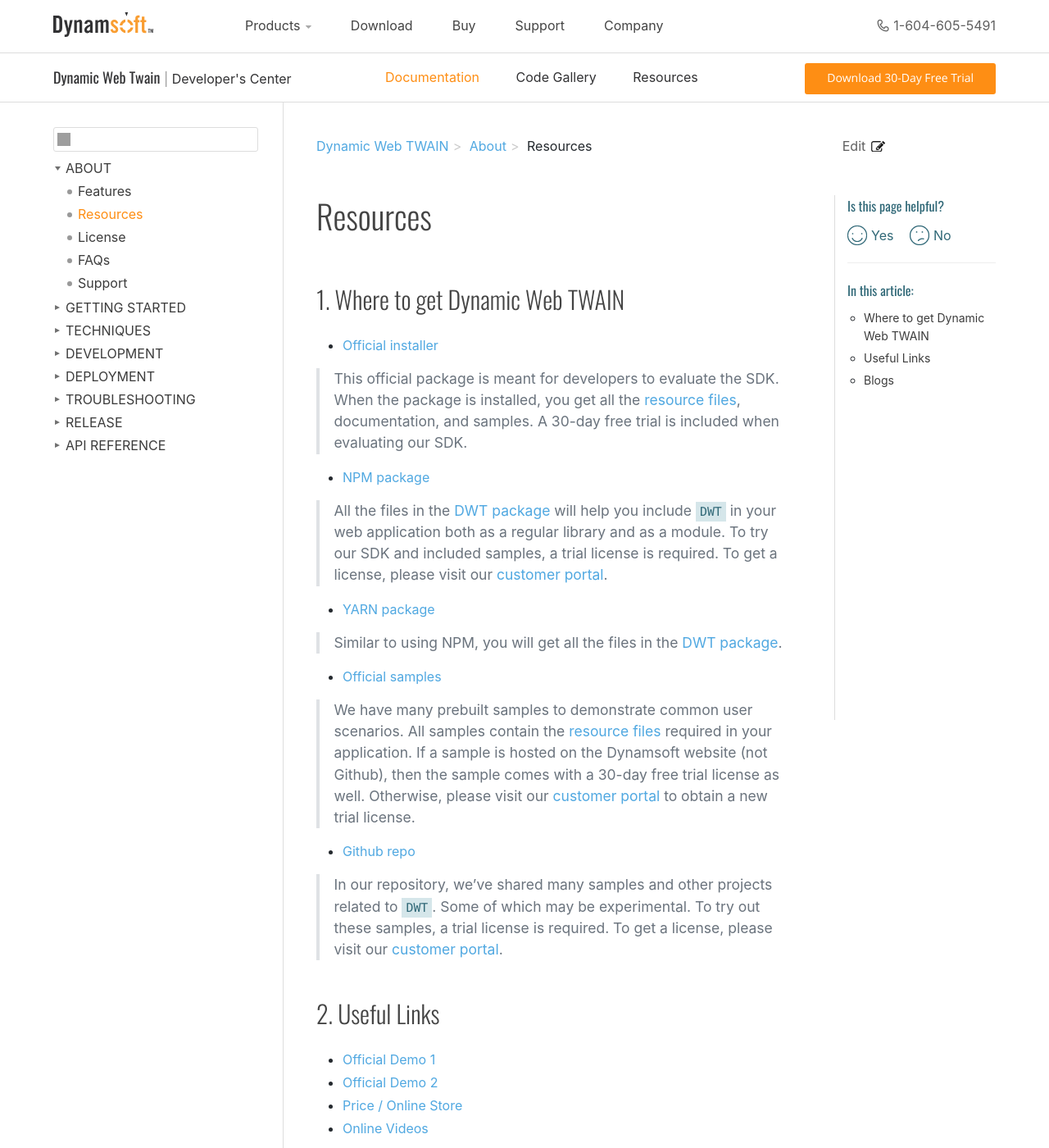
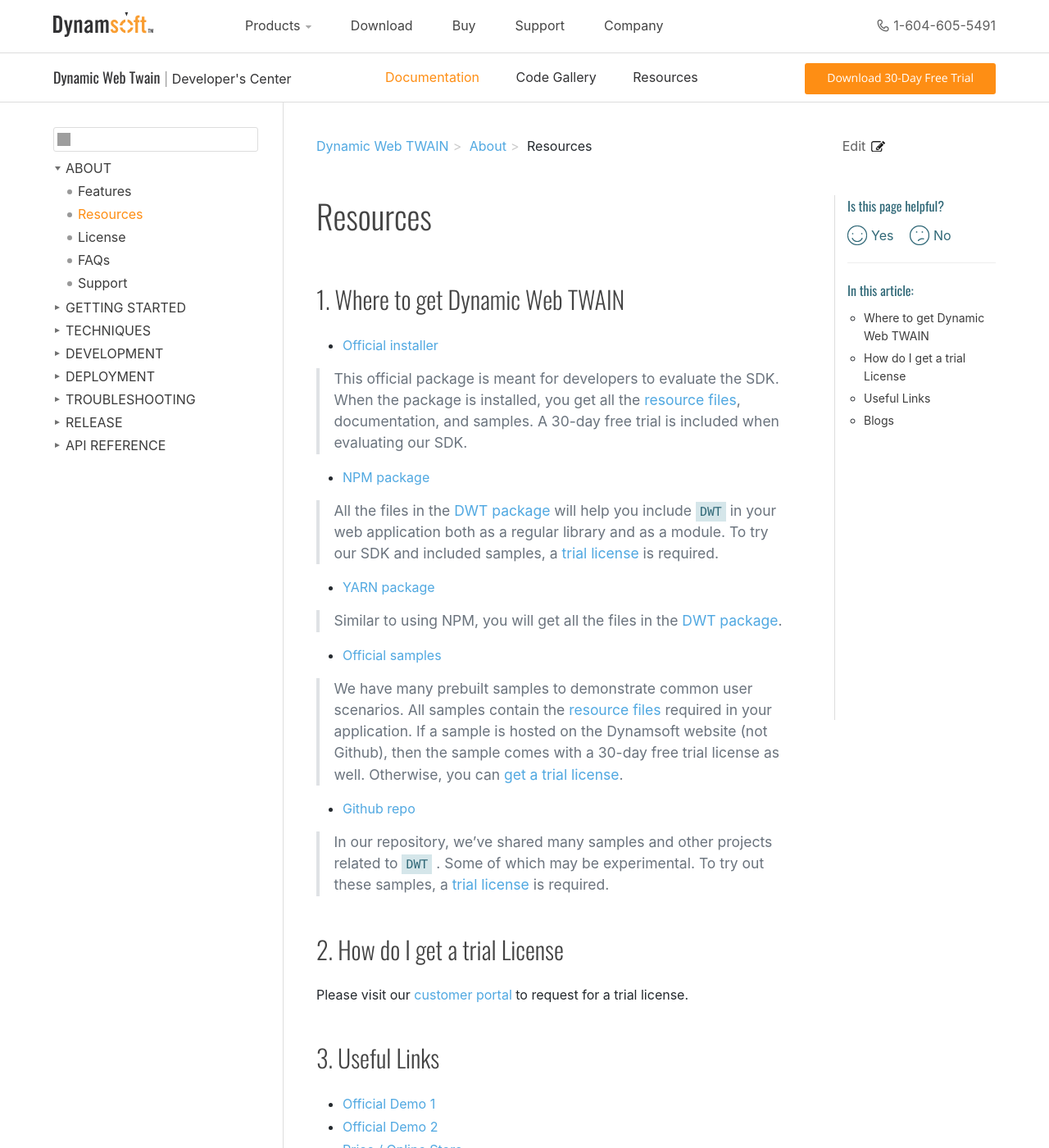
Before and after one commit to ztyyLV/web-twain-docs, a Jekyll site: the page built from about/resources.md, in a window 1280 px wide and 1400 px high. Shown: the whole window at 82% size. Built offline with Jekyll 4.4.1, drawn with Linux system fonts in a browser that asks for light colours; comment, search, counter and statistics services are not loaded; grey boxes are pictures that could not be loaded.

Commit message:
review 20201027

```diff
--- a/about/resources.md
+++ b/about/resources.md
@@ -17,7 +17,7 @@ description: Dynamic Web TWAIN SDK Documentation Resources Page
 
 * [NPM package](https://www.npmjs.com/package/dwt)
 
-> All the files in the [DWT package](https://github.com/dynamsoft-dwt/web-twain-package) will help you include `DWT` in your web application both as a regular library and as a module. To try our SDK and included samples, a trial license is required. To get a license, please visit our [customer portal](https://www.dynamsoft.com/customer/license/trialLicense).
+> All the files in the [DWT package](https://github.com/dynamsoft-dwt/web-twain-package) will help you include `DWT` in your web application both as a regular library and as a module. To try our SDK and included samples, a [trial license](#how-do-i-get-a-trial-license) is required.
 
 * [YARN package](https://yarnpkg.com/package/dwt)
 
@@ -25,11 +25,15 @@ description: Dynamic Web TWAIN SDK Documentation Resources Page
 
 * [Official samples](https://www.dynamsoft.com/Downloads/WebTWAIN-Sample-Download.aspx)
 
-> We have many prebuilt samples to demonstrate common user scenarios. All samples contain the [resource files]({{site.about}}faqs.html#what-are-the-resources-files) required in your application. If a sample is hosted on the Dynamsoft website (not Github), then the sample comes with a 30-day free trial license as well. Otherwise, please visit our [customer portal](https://www.dynamsoft.com/customer/license/trialLicense) to obtain a new trial license.
+> We have many prebuilt samples to demonstrate common user scenarios. All samples contain the [resource files]({{site.about}}faqs.html#what-are-the-resources-files) required in your application. If a sample is hosted on the Dynamsoft website (not Github), then the sample comes with a 30-day free trial license as well. Otherwise, you can [get a trial license](#how-do-i-get-a-trial-license).
 
 * [Github repo](https://github.com/dynamsoft-dwt)
 
-> In our repository, we've shared many samples and other projects related to `DWT`. Some of which may be experimental. To try out these samples, a trial license is required. To get a license, please visit our [customer portal](https://www.dynamsoft.com/customer/license/trialLicense).
+> In our repository, we've shared many samples and other projects related to `DWT` . Some of which may be experimental. To try out these samples, a [trial license](#how-do-i-get-a-trial-license) is required.
+
+## How do I get a trial License
+
+Please visit our [customer portal](https://www.dynamsoft.com/customer/license/trialLicense) to request for a trial license.
 
 ## Useful Links
 
```
Also changed, not shown: indepth/features/barcode.md (+1 -1 lines), indepth/features/initialize.md (+10 -10 lines).
